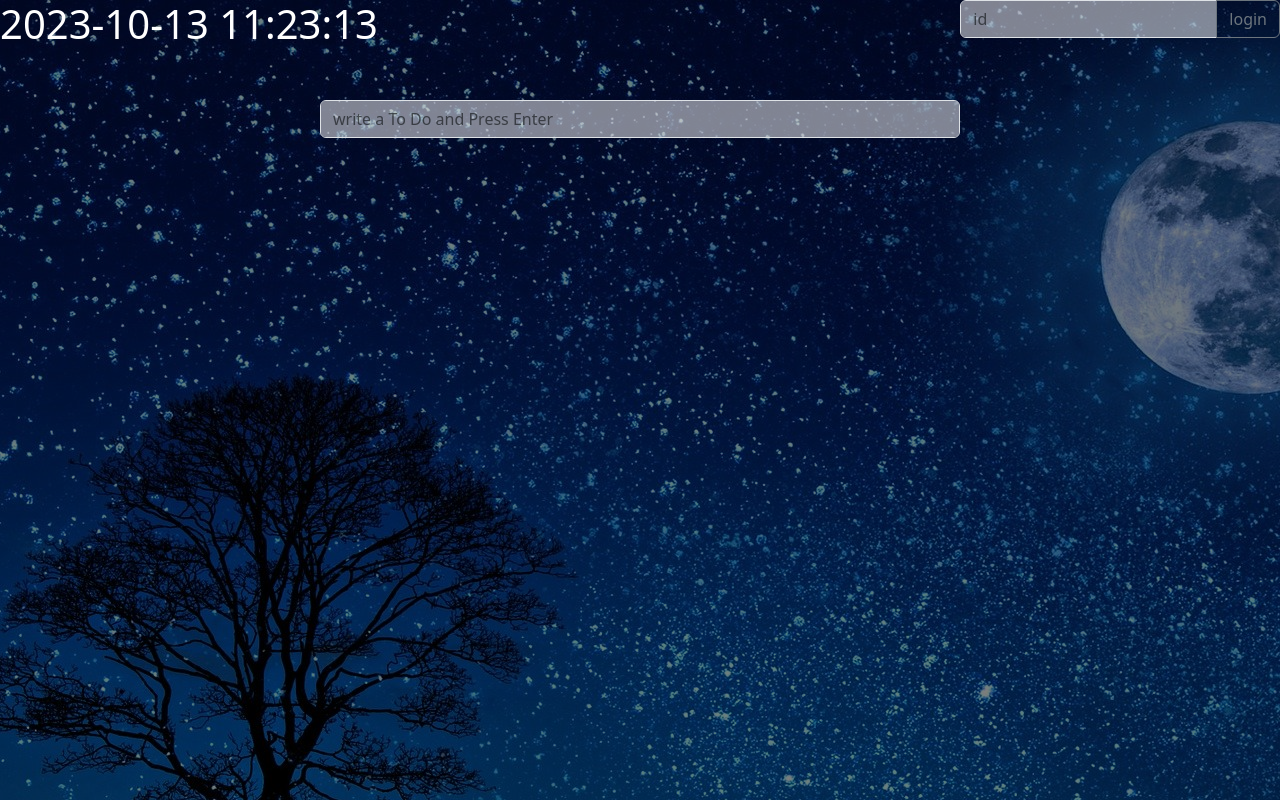
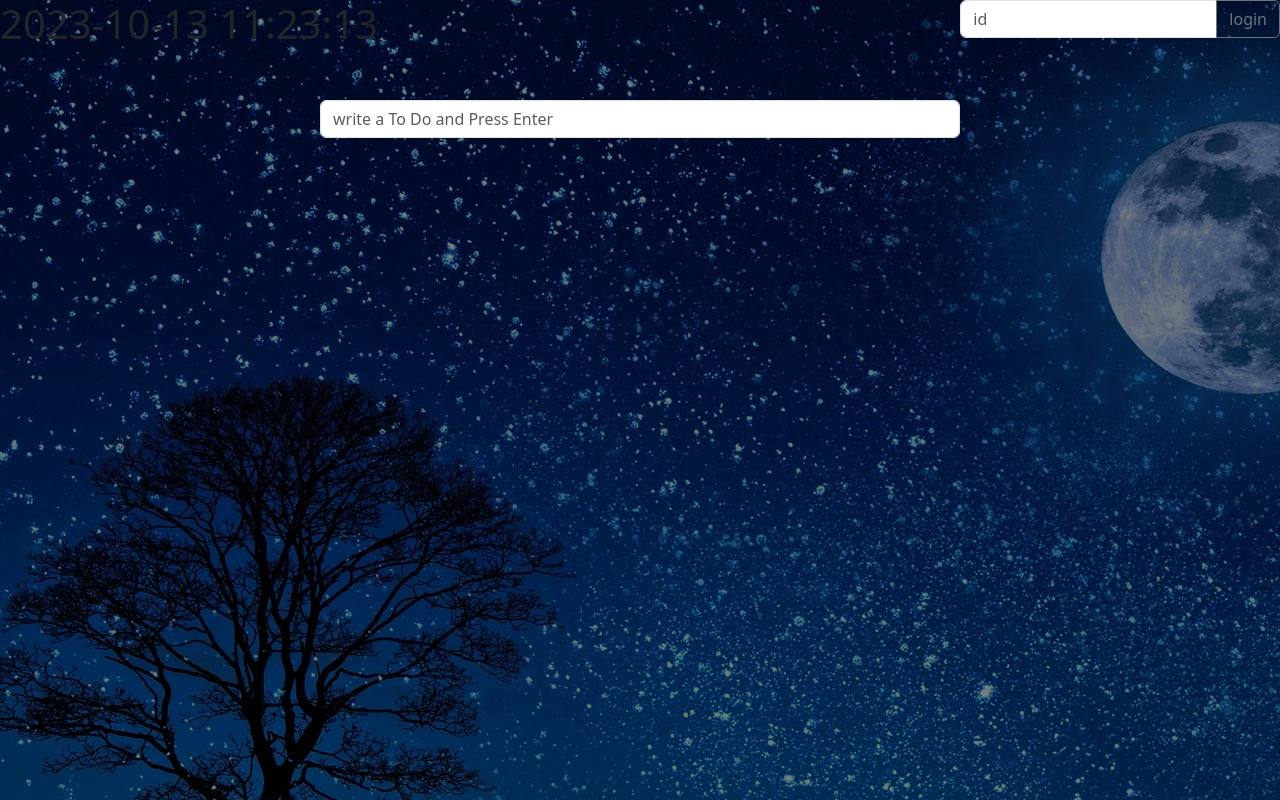
Before and after one commit to jin100-kim/vanillajs-challenge, a plain HTML site: page index.html in a window 1280 px wide. Drawn offline with nearby package versions, Linux system fonts and the light colour scheme.

Commit message:
오류 테스트

```diff
--- a/index.html
+++ b/index.html
@@ -2,11 +2,62 @@
 <!DOCTYPE html>
 <html>
     <head>
+        <style>
+            #header{
+                display:flex;
+                justify-content: space-between;
+                height: 100px;
+            }
+
+            .hidden {
+                display: none;
+            }
+
+            body{
+                color:white;
+                background-position:top center;
+                background-color: black;
+                background-repeat: no-repeat;
+                background-size: auto;
+                z-index: -2;
+            }
+
+            body::before{
+                content: "";
+                opacity: 0.5;
+                position: absolute;
+                top: 0px;
+                left: 0px;
+                right: 0px;
+                bottom: 0px;
+                background-color: #000;
+                z-index: -1;
+            }
+
+            .list-group, #todo-form{
+                width: 50%;
+                margin: auto;
+            }
+
+            .form-control{
+                color:white;
+                background-color: rgba(255, 255, 255, 0.5);
+            }
+
+            .list-group-item{
+                color:white;
+                background-color: rgba(255, 255, 255, 0.3);
+                display:flex;
+                justify-content: space-between;
+                align-items: center;
+            }
+
+        </style>
+
         <title>Vanilla Challenge</title>
         <meta charset="UTF-8" />
         <meta name="viewport" content="width=device-width, initial-scale=1">
         <link href="https://cdn.jsdelivr.net/npm/bootstrap@5.3.1/dist/css/bootstrap.min.css" rel="stylesheet" integrity="sha384-4bw+/aepP/YC94hEpVNVgiZdgIC5+VKNBQNGCHeKRQN+PtmoHDEXuppvnDJzQIu9" crossorigin="anonymous">
-        <link rel="stylesheet" href="src/style.css" />
     </head>
 
     <body>
@@ -35,11 +86,11 @@
 
         <ul id="todo-list" class="list-group"></ul>
 
+        <script src="https://cdn.jsdelivr.net/npm/bootstrap@5.3.1/dist/js/bootstrap.bundle.min.js" integrity="sha384-HwwvtgBNo3bZJJLYd8oVXjrBZt8cqVSpeBNS5n7C8IVInixGAoxmnlMuBnhbgrkm" crossorigin="anonymous"></script>
         <script src="src/index.js"></script>
         <script src="src/todo.js"></script>
         <script src="src/login.js"></script>
         <script src="src/timer.js"></script>
         <script src="src/weather.js"></script>
-        <script src="https://cdn.jsdelivr.net/npm/bootstrap@5.3.1/dist/js/bootstrap.bundle.min.js" integrity="sha384-HwwvtgBNo3bZJJLYd8oVXjrBZt8cqVSpeBNS5n7C8IVInixGAoxmnlMuBnhbgrkm" crossorigin="anonymous"></script>
     </body>
 </html>
```
